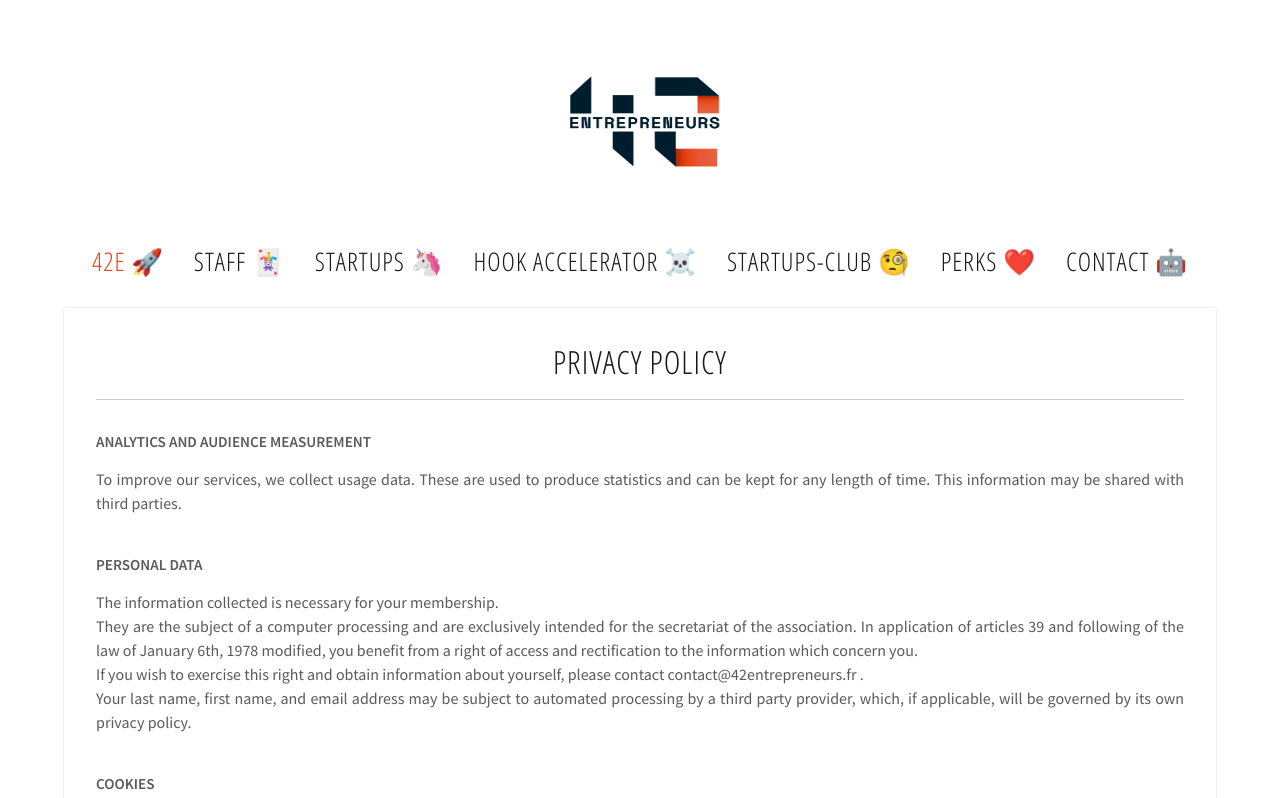
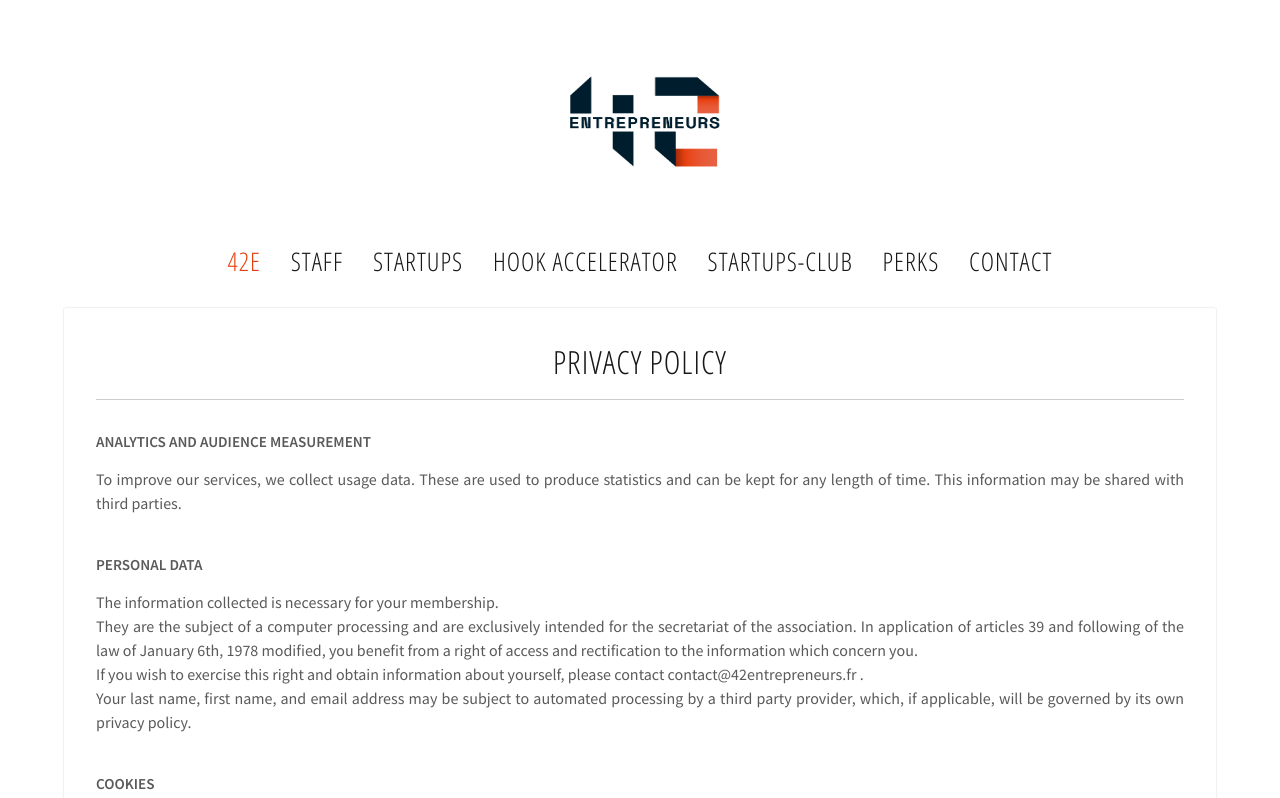
Before and after one commit to 42Entrepreneurs/Full-Static-website---2019, a plain HTML site: page confidentiality.html in a window 1280 px wide. Shown: the top 798 px of the page. Drawn offline with nearby package versions, Linux system fonts and the light colour scheme.

Commit message:
No emoji navbar

```diff
--- a/confidentiality.html
+++ b/confidentiality.html
@@ -75,13 +75,13 @@
     <a href="index.html"><img id="logo" alt="Logo 42 Entrepreneurs" src="images/5004629.png" height="143" width="200"/></a>
     <nav class="main-nav">
         <ul>
-            <li><a class="item current" href="index.html">42E 🚀</a></li>
-            <li><a class="item" href="staff.html">Staff 🃏</a></li>
-            <li><a class="item" href="startups.html">Startups 🦄</a></li>
-            <li><a class="item" href="hook.html">Hook accelerator ☠️</a></li>
-            <li><a class="item" href="startup-club.html">Startups-Club 🧐</a></li>
-            <li><a class="item" href="perks.html">Perks ❤️</a></li>
-            <li><a class="item" href="contact.html">Contact 🤖</a></li>
+            <li><a class="item current" href="index.html">42E</a></li>
+            <li><a class="item" href="staff.html">Staff</a></li>
+            <li><a class="item" href="startups.html">Startups</a></li>
+            <li><a class="item" href="hook.html">Hook accelerator️</a></li>
+            <li><a class="item" href="startup-club.html">Startups-Club</a></li>
+            <li><a class="item" href="perks.html">Perks️</a></li>
+            <li><a class="item" href="contact.html">Contact</a></li>
         </ul>
     </nav>
 </header>
```
Also changed, not shown: contact.html (+7 -7 lines), hook.html (+7 -7 lines), index.html (+7 -7 lines), legals.html (+7 -7 lines), perks.html (+7 -7 lines), staff.html (+7 -7 lines), startup-club.html (+7 -7 lines), startups.html (+7 -7 lines).
